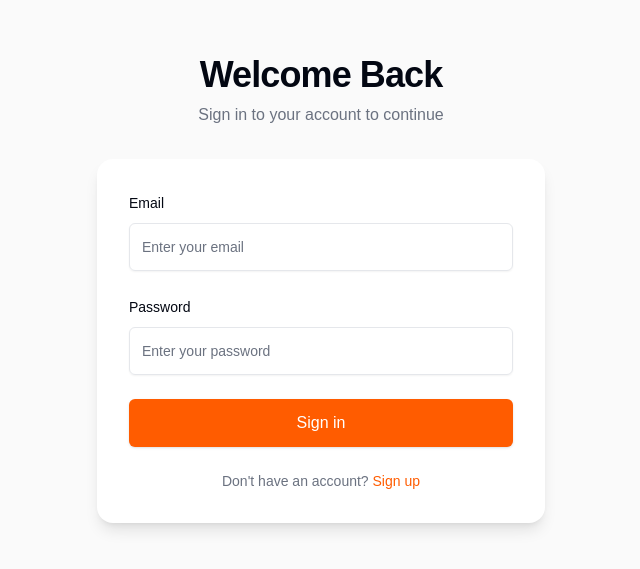
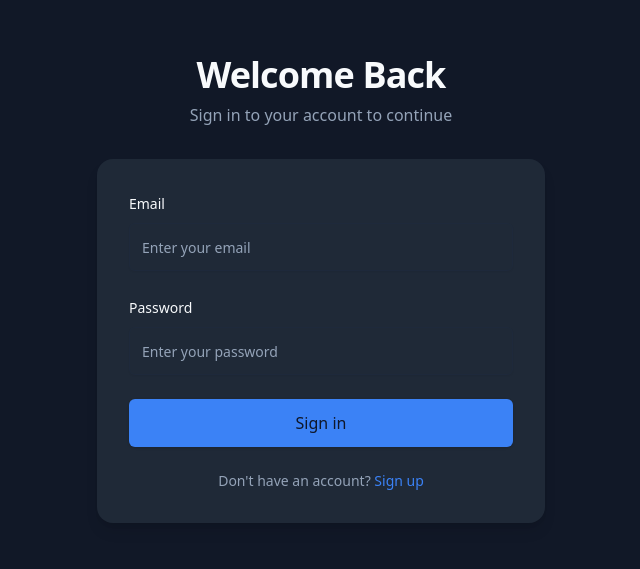
Before and after one commit to royaals/realtime-chat-application, a Next.js app in the folder chat-app/: page /login in a window 1280 px wide. Shown: the part 111-680 px from the top of the page, without its empty margins (319-959 px from the left). Built offline with nearby package versions, Linux system fonts and the light colour scheme; no server answers.

Commit message:
Fix CSS configuration

```diff
--- a/chat-app/app/ClientLayout.tsx
+++ b/chat-app/app/ClientLayout.tsx
@@ -1,16 +1,18 @@
-// app/ClientLayout.tsx
-"use client";
-import { ThemeProvider } from "next-themes";
-import { ChatProvider } from "../context/ChatContext";
+"use client"
 
-export default function ClientLayout({
-  children,
-}: {
-  children: React.ReactNode;
-}) {
+import { ThemeProvider } from "../components/ui/theme-provider"
+
+
+export default function ClientLayout({ children }: { children: React.ReactNode }) {
   return (
-    <ThemeProvider attribute="class" defaultTheme="system" enableSystem>
-      <ChatProvider>{children}</ChatProvider>
+    <ThemeProvider
+      attribute="class"
+      defaultTheme="dark"
+      enableSystem
+      disableTransitionOnChange
+    >
+      {children}
+
     </ThemeProvider>
-  );
+  )
 }
--- a/chat-app/app/globals.css
+++ b/chat-app/app/globals.css
@@ -2,80 +2,50 @@
 @tailwind components;
 @tailwind utilities;
 
-body {
-  font-family: Arial, Helvetica, sans-serif;
-}
-
 @layer base {
   :root {
     --background: 0 0% 100%;
-    --foreground: 224 71.4% 4.1%;
+    --foreground: 222.2 84% 4.9%;
     --card: 0 0% 100%;
-    --card-foreground: 224 71.4% 4.1%;
+    --card-foreground: 222.2 84% 4.9%;
     --popover: 0 0% 100%;
-    --popover-foreground: 224 71.4% 4.1%;
-    --primary: 262.1 83.3% 57.8%;
-    --primary-foreground: 210 20% 98%;
-    --secondary: 220 14.3% 95.9%;
-    --secondary-foreground: 220.9 39.3% 11%;
-    --muted: 220 14.3% 95.9%;
-    --muted-foreground: 220 8.9% 46.1%;
-    --accent: 220 14.3% 95.9%;
-    --accent-foreground: 220.9 39.3% 11%;
+    --popover-foreground: 222.2 84% 4.9%;
+    --primary: 221.2 83.2% 53.3%;
+    --primary-foreground: 210 40% 98%;
+    --secondary: 210 40% 96.1%;
+    --secondary-foreground: 222.2 47.4% 11.2%;
+    --muted: 210 40% 96.1%;
+    --muted-foreground: 215.4 16.3% 46.9%;
+    --accent: 210 40% 96.1%;
+    --accent-foreground: 222.2 47.4% 11.2%;
     --destructive: 0 84.2% 60.2%;
-    --destructive-foreground: 210 20% 98%;
-    --border: 220 13% 91%;
-    --input: 220 13% 91%;
-    --ring: 262.1 83.3% 57.8%;
-    --radius: rem;
-    --chart-1: 12 76% 61%;
-    --chart-2: 173 58% 39%;
-    --chart-3: 197 37% 24%;
-    --chart-4: 43 74% 66%;
-    --chart-5: 27 87% 67%;
-    --sidebar-background: 220, 14.3%, 95.9%;
-    --sidebar-foreground: var(--foreground);
-    --sidebar-primary: var(--primary);
-    --sidebar-primary-foreground: var(--primary-foreground);
-    --sidebar-accent: 216, 12%, 84%;
-    --sidebar-accent-foreground: var(--accent-foreground);
-    --sidebar-border: var(--border);
-    --sidebar-ring: var(--ring);
+    --destructive-foreground: 210 40% 98%;
+    --border: 214.3 31.8% 91.4%;
+    --input: 214.3 31.8% 91.4%;
+    --ring: 221.2 83.2% 53.3%;
+    --radius: 0.5rem;
   }
 
   .dark {
-    --background: 224 71.4% 4.1%;
-    --foreground: 210 20% 98%;
-    --card: 224 71.4% 4.1%;
-    --card-foreground: 210 20% 98%;
-    --popover: 224 71.4% 4.1%;
-    --popover-foreground: 210 20% 98%;
-    --primary: 263.4 70% 50.4%;
-    --primary-foreground: 210 20% 98%;
-    --secondary: 215 27.9% 16.9%;
-    --secondary-foreground: 210 20% 98%;
-    --muted: 215 27.9% 16.9%;
-    --muted-foreground: 217.9 10.6% 64.9%;
-    --accent: 215 27.9% 16.9%;
-    --accent-foreground: 210 20% 98%;
+    --background: 222.2 84% 4.9%;
+    --foreground: 210 40% 98%;
+    --card: 222.2 84% 4.9%;
+    --card-foreground: 210 40% 98%;
+    --popover: 222.2 84% 4.9%;
+    --popover-foreground: 210 40% 98%;
+    --primary: 217.2 91.2% 59.8%;
+    --primary-foreground: 222.2 47.4% 11.2%;
+    --secondary: 217.2 32.6% 17.5%;
+    --secondary-foreground: 210 40% 98%;
+    --muted: 217.2 32.6% 17.5%;
+    --muted-foreground: 215 20.2% 65.1%;
+    --accent: 217.2 32.6% 17.5%;
+    --accent-foreground: 210 40% 98%;
     --destructive: 0 62.8% 30.6%;
-    --destructive-foreground: 210 20% 98%;
-    --border: 215 27.9% 16.9%;
-    --input: 215 27.9% 16.9%;
-    --ring: 263.4 70% 50.4%;
-    --chart-1: 220 70% 50%;
-    --chart-2: 160 60% 45%;
-    --chart-3: 30 80% 55%;
-    --chart-4: 280 65% 60%;
-    --chart-5: 340 75% 55%;
-    --sidebar-background: var(--background);
-    --sidebar-foreground: var(--foreground);
-    --sidebar-primary: var(--primary);
-    --sidebar-primary-foreground: var(--primary-foreground);
-    --sidebar-accent: var(--accent);
-    --sidebar-accent-foreground: var(--accent-foreground);
-    --sidebar-border: var(--border);
-    --sidebar-ring: var(--ring);
+    --destructive-foreground: 210 40% 98%;
+    --border: 217.2 32.6% 17.5%;
+    --input: 217.2 32.6% 17.5%;
+    --ring: 224.3 76.3% 48%;
   }
 }
 
--- a/chat-app/app/layout.tsx
+++ b/chat-app/app/layout.tsx
@@ -1,23 +1,25 @@
-// app/layout.tsx
-import type { Metadata } from "next";
-import './globals.css'
-import ClientLayout from "./ClientLayout";
+import type { Metadata } from "next"
+import { Inter } from "next/font/google"
+import "./globals.css"
+import ClientLayout from "./ClientLayout"
+
+const inter = Inter({ subsets: ["latin"] })
 
 export const metadata: Metadata = {
   title: "Ayna Chat",
   description: "A chat application built with Next.js and Socket.io",
-};
+}
 
 export default function RootLayout({
   children,
 }: {
-  children: React.ReactNode;
+  children: React.ReactNode
 }) {
   return (
-    <html lang="en" className="dark">
-      <body className="antialiased">
+    <html lang="en" suppressHydrationWarning>
+      <body className={`${inter.variable} font-sans antialiased`}>
         <ClientLayout>{children}</ClientLayout>
       </body>
     </html>
-  );
+  )
 }
--- /dev/null
+++ b/chat-app/components/ui/theme-provider.tsx
@@ -0,0 +1,9 @@
+"use client"
+
+import * as React from "react"
+import { ThemeProvider as NextThemesProvider } from "next-themes"
+import { type ThemeProviderProps } from "next-themes/dist/types"
+
+export function ThemeProvider({ children, ...props }: ThemeProviderProps) {
+  return <NextThemesProvider {...props}>{children}</NextThemesProvider>
+}
--- a/chat-app/next.config.js
+++ b/chat-app/next.config.js
@@ -7,7 +7,7 @@ const nextConfig = {
     ignoreDuringBuilds: true
   },
   experimental: {
-    forceSwcTransforms: true
+    optimizeCss: true
   }
 }
 
--- a/chat-app/package.json
+++ b/chat-app/package.json
@@ -26,6 +26,9 @@
     "react": "18.2.0",
     "react-dom": "18.2.0",
     "socket.io-client": "4.8.1",
+    "autoprefixer": "10.4.17",
+    "postcss": "8.4.35",
+    "tailwindcss": "3.4.1",
     "tailwind-merge": "2.6.0",
     "tailwindcss-animate": "1.0.7"
   },
--- a/chat-app/tailwind.config.ts
+++ b/chat-app/tailwind.config.ts
@@ -1,13 +1,10 @@
-import { type Config } from "tailwindcss"
-
-export default {
+/** @type {import('tailwindcss').Config} */
+module.exports = {
 	darkMode: ["class"],
 	content: [
-    "./pages/**/*.{ts,tsx,js,jsx,mdx}",
-    "./components/**/*.{ts,tsx,js,jsx,mdx}",
-    "./app/**/*.{ts,tsx,js,jsx,mdx}",
-    "./src/**/*.{ts,tsx,js,jsx,mdx}",
-    "*.{js,ts,jsx,tsx,mdx}"
+	  './app/**/*.{js,ts,jsx,tsx,mdx}',
+	  './pages/**/*.{js,ts,jsx,tsx,mdx}',
+	  './components/**/*.{js,ts,jsx,tsx,mdx}',
 	],
 	theme: {
 	  extend: {
@@ -18,8 +15,8 @@ export default {
 		  background: "hsl(var(--background))",
 		  foreground: "hsl(var(--foreground))",
 		  primary: {
-          DEFAULT: "#FF5C00",
-          foreground: "#FFFFFF",
+			DEFAULT: "hsl(var(--primary))",
+			foreground: "hsl(var(--primary-foreground))",
 		  },
 		  secondary: {
 			DEFAULT: "hsl(var(--secondary))",
@@ -30,12 +27,12 @@ export default {
 			foreground: "hsl(var(--destructive-foreground))",
 		  },
 		  muted: {
-          DEFAULT: "#F4F4F4",
-          foreground: "#6B7280",
+			DEFAULT: "hsl(var(--muted))",
+			foreground: "hsl(var(--muted-foreground))",
 		  },
 		  accent: {
-          DEFAULT: "#F9FAFB",
-          foreground: "#111827",
+			DEFAULT: "hsl(var(--accent))",
+			foreground: "hsl(var(--accent-foreground))",
 		  },
 		  popover: {
 			DEFAULT: "hsl(var(--popover))",
@@ -45,30 +42,13 @@ export default {
 			DEFAULT: "hsl(var(--card))",
 			foreground: "hsl(var(--card-foreground))",
 		  },
-        sidebar: {
-          DEFAULT: "#FFFFFF",
-          foreground: "#111827",
-          primary: "#FF5C00",
-          "primary-foreground": "#FFFFFF",
-          accent: "#F9FAFB",
-          "accent-foreground": "#111827",
-          border: "#E5E7EB",
-          ring: "#FF5C00",
-        },
 		},
 		borderRadius: {
-        lg: "0.5rem",
-        md: "0.375rem",
-        sm: "0.25rem",
-      },
-      backgroundImage: {
-        "gradient-radial": "radial-gradient(var(--tw-gradient-stops))",
-        "gradient-conic": "conic-gradient(from 180deg at 50% 50%, var(--tw-gradient-stops))",
-      },
-      fontFamily: {
-        sans: ['Inter', 'sans-serif'],
+		  lg: "var(--radius)",
+		  md: "calc(var(--radius) - 2px)",
+		  sm: "calc(var(--radius) - 4px)",
 		},
 	  },
 	},
 	plugins: [require("tailwindcss-animate")],
-} satisfies Config
+  }
```
Also changed, not shown: chat-app/vercel.json. Lines whose indentation alone changed are shown as unchanged.
